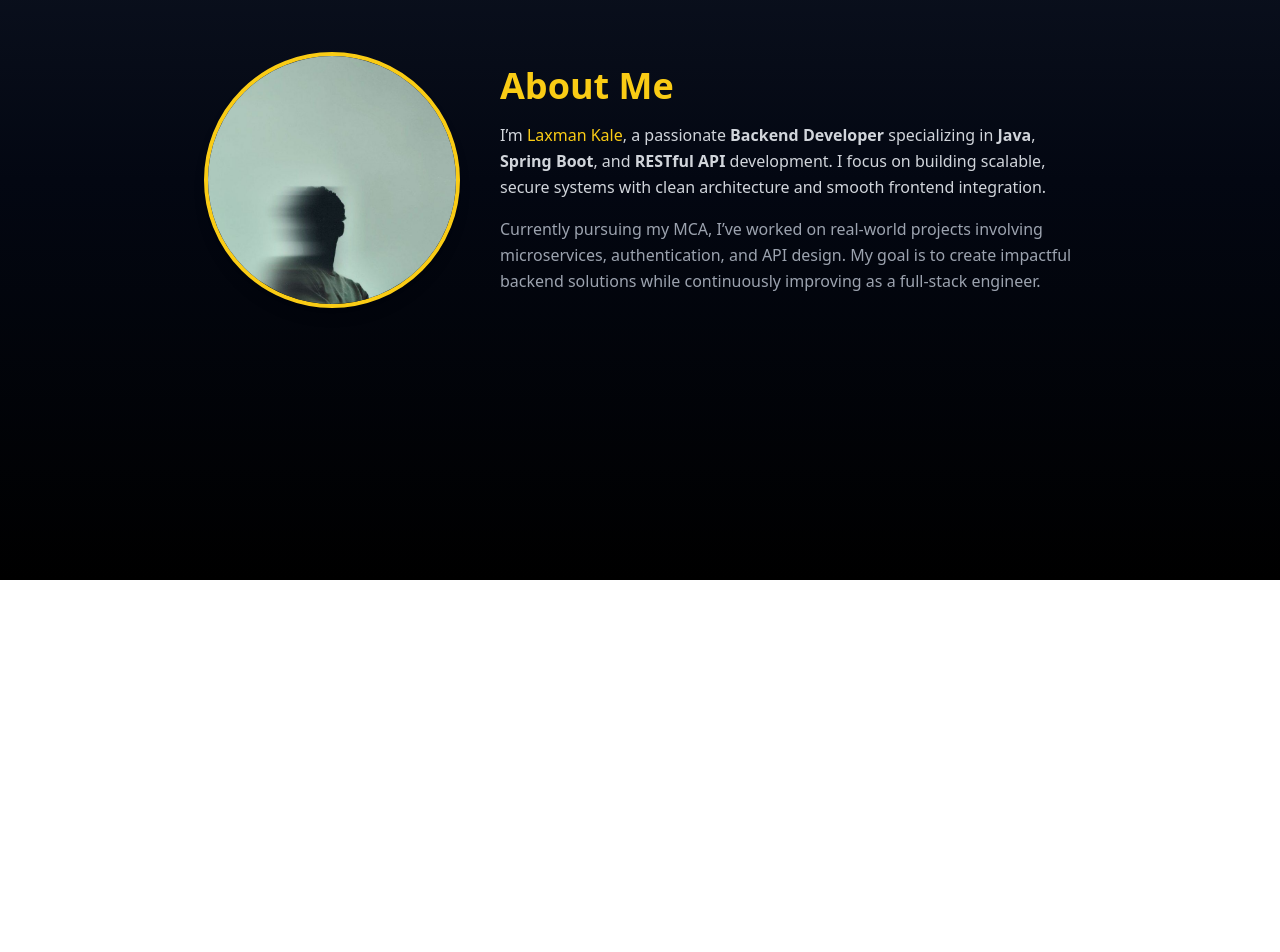
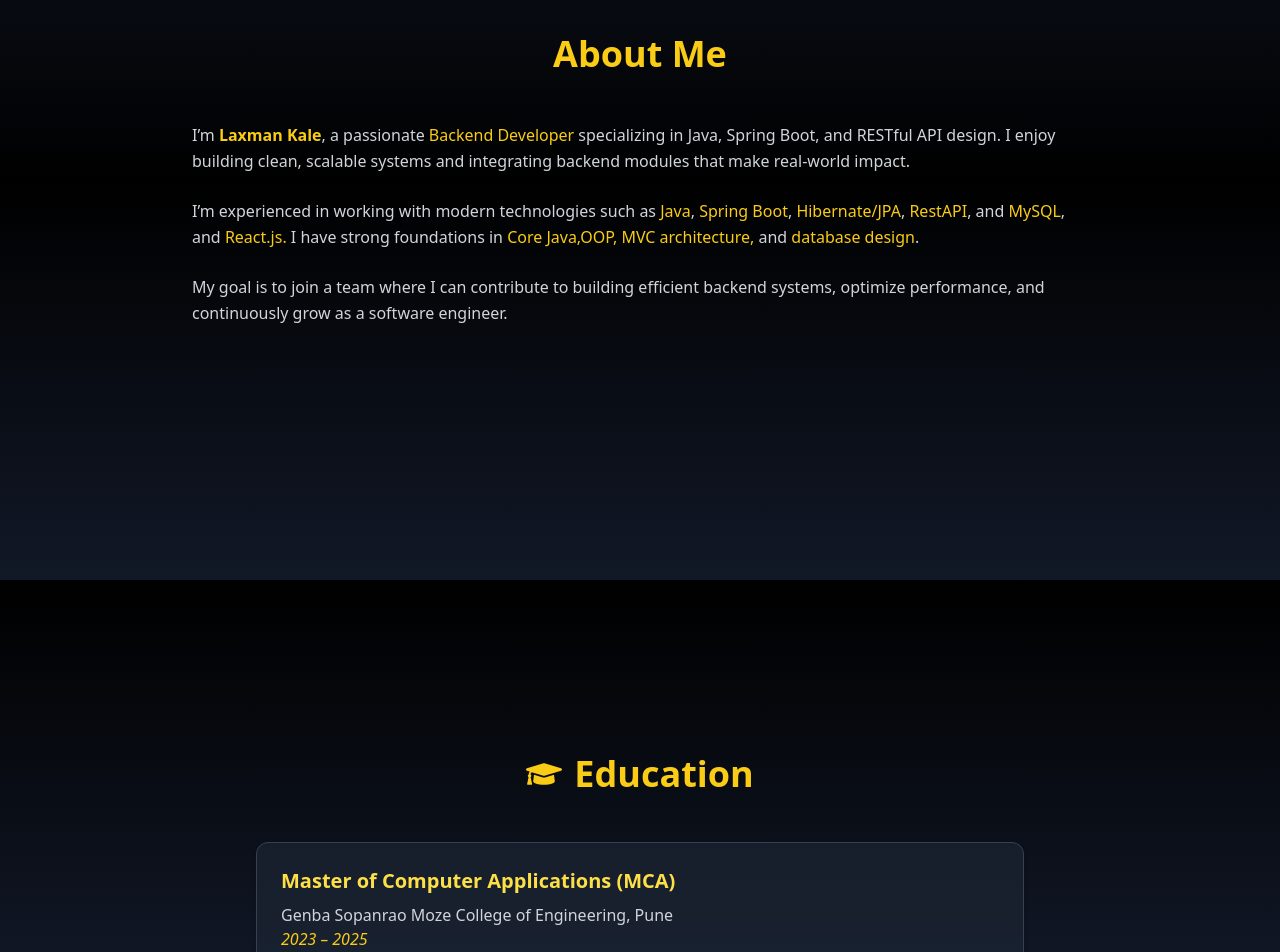
Before and after one commit to Laxmankale/laxmankale.github.io, a React (Vite) app: page / in a window 1280 px wide. Shown: the part 1020-1972 px from the top of the page. Before the commit the page ends 1600 px from the top, so only its background shows below. Built offline with nearby package versions, Linux system fonts and the light colour scheme.

Commit message:
Updated About section and added Education section based on resume

```diff
--- a/src/App.jsx
+++ b/src/App.jsx
@@ -1,12 +1,14 @@
+import React from "react";
 import Home from "./pages/Home";
 import About from "./pages/About";
-
+import Education from "./pages/Education";
 
 function App() {
   return (
     <div>
       <Home />
       <About />
+      <Education />
     </div>
   );
 }
--- a/src/pages/About.jsx
+++ b/src/pages/About.jsx
@@ -1,50 +1,50 @@
 import React from "react";
 import { motion } from "framer-motion";
-import profilePic from "../assets/profile.jpg";
+import { FaUserGraduate, FaCode, FaServer } from "react-icons/fa";
 
 export default function About() {
   return (
     <section
       id="about"
-      className="min-h-screen flex flex-col md:flex-row items-center justify-center gap-10 px-6 md:px-16
-                 bg-gradient-to-b from-gray-900 via-gray-950 to-black text-gray-100 py-20"
+      className="min-h-screen flex flex-col justify-center items-center bg-gradient-to-b from-gray-900 via-black to-gray-900 text-gray-100 py-20 px-6"
     >
-      {/* Image */}
-      <motion.div
-        className="flex-shrink-0"
-        initial={{ opacity: 0, x: -40 }}
-        whileInView={{ opacity: 1, x: 0 }}
+      <motion.h2
+        className="text-3xl md:text-4xl font-bold mb-12 text-yellow-400"
+        initial={{ opacity: 0, y: 20 }}
+        whileInView={{ opacity: 1, y: 0 }}
         transition={{ duration: 0.8 }}
       >
-        <img
-          src={profilePic}
-          alt="Profile"
-          className="w-48 h-48 md:w-64 md:h-64 rounded-full object-cover shadow-lg border-4 border-yellow-400"
-        />
-      </motion.div>
+        About Me
+      </motion.h2>
 
       <motion.div
-        className="max-w-xl text-center md:text-left"
-        initial={{ opacity: 0, x: 40 }}
-        whileInView={{ opacity: 1, x: 0 }}
-        transition={{ delay: 0.2, duration: 0.8 }}
+        className="max-w-4xl text-center md:text-left leading-relaxed text-gray-300 space-y-6"
+        initial={{ opacity: 0, y: 30 }}
+        whileInView={{ opacity: 1, y: 0 }}
+        transition={{ duration: 0.8 }}
       >
-        <h2 className="text-3xl md:text-4xl font-bold mb-4 text-yellow-400">
-          About Me
-        </h2>
-        <p className="text-gray-300 leading-relaxed mb-4">
-          I’m <span className="text-yellow-400 font-medium">Laxman Kale</span>, a
-          passionate <strong>Backend Developer</strong> specializing in
-          <strong> Java</strong>, <strong>Spring Boot</strong>, and
-          <strong> RESTful API</strong> development. I focus on building
-          scalable, secure systems with clean architecture and smooth frontend
-          integration.
+        <p>
+          I’m <span className="text-yellow-400 font-semibold">Laxman Kale</span>, a passionate
+          <span className="text-yellow-400"> Backend Developer </span> specializing in Java,
+          Spring Boot, and RESTful API design. I enjoy building clean, scalable systems and
+          integrating backend modules that make real-world impact.
         </p>
-        <p className="text-gray-400 leading-relaxed">
-          Currently pursuing my MCA, I’ve worked on real-world projects involving
-          microservices, authentication, and API design. My goal is to create
-          impactful backend solutions while continuously improving as a full-stack
-          engineer.
+
+        <p>
+          I’m experienced in working with modern technologies such as{" "}
+          <span className="text-yellow-400">Java</span>,{" "}
+          <span className="text-yellow-400">Spring Boot</span>,{" "}
+          <span className="text-yellow-400">Hibernate/JPA</span>,{" "}
+          <span className="text-yellow-400">RestAPI</span>, and{" "}
+          <span className="text-yellow-400">MySQL</span>, and{" "}
+          <span className="text-yellow-400">React.js. </span>
+          I have strong foundations in <span className="text-yellow-400">Core Java,OOP, MVC architecture,</span>{" "}
+          and <span className="text-yellow-400">database design</span>.
+        </p>
+
+        <p>
+          My goal is to join a team where I can contribute to building efficient backend systems,
+          optimize performance, and continuously grow as a software engineer.
         </p>
       </motion.div>
     </section>
--- /dev/null
+++ b/src/pages/Education.jsx
@@ -0,0 +1,55 @@
+import React from "react";
+import { motion } from "framer-motion";
+import { FaGraduationCap } from "react-icons/fa";
+
+export default function Education() {
+  const education = [
+    {
+      degree: "Master of Computer Applications (MCA)",
+      college: "Genba Sopanrao Moze College of Engineering, Pune",
+      duration: "2023 – 2025",
+      score: "CGPA: 7.35 / 10",
+    },
+    {
+      degree: "Bachelor of Computer Science (BCS)",
+      college: "Balbhim Arts, Science & Commerce College, Beed",
+      duration: "2019 – 2022",
+      score: "Percentage: 76.70%",
+    },
+  ];
+
+  return (
+    <section
+      id="education"
+      className="min-h-screen flex flex-col justify-center items-center bg-gradient-to-b from-black via-gray-900 to-black text-gray-100 py-20 px-6"
+    >
+      <motion.h2
+        className="text-3xl md:text-4xl font-bold mb-12 text-yellow-400 flex items-center gap-3"
+        initial={{ opacity: 0, y: 20 }}
+        whileInView={{ opacity: 1, y: 0 }}
+        transition={{ duration: 0.8 }}
+      >
+        <FaGraduationCap className="text-yellow-400" /> Education
+      </motion.h2>
+
+      <div className="flex flex-col gap-8 max-w-3xl w-full">
+        {education.map((edu, index) => (
+          <motion.div
+            key={index}
+            className="bg-gray-800/60 border border-gray-700 rounded-xl p-6 shadow-md hover:shadow-yellow-400/20 transition"
+            initial={{ opacity: 0, y: 30 }}
+            whileInView={{ opacity: 1, y: 0 }}
+            transition={{ delay: index * 0.2, duration: 0.7 }}
+          >
+            <h3 className="text-xl font-semibold text-yellow-300 mb-2">
+              {edu.degree}
+            </h3>
+            <p className="text-gray-300">{edu.college}</p>
+            <p className="text-yellow-400 italic">{edu.duration}</p>
+            <p className="text-gray-400 mt-2">{edu.score}</p>
+          </motion.div>
+        ))}
+      </div>
+    </section>
+  );
+}
```
